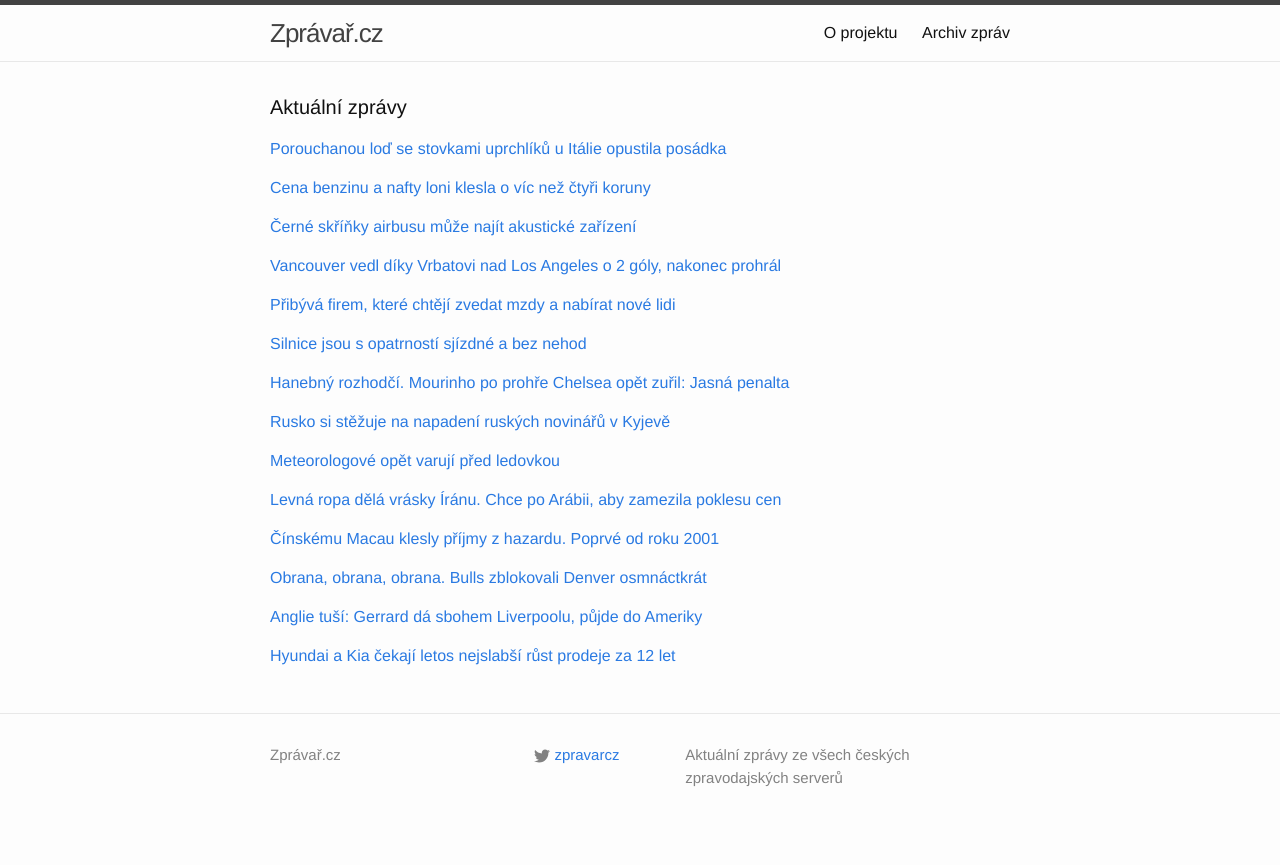
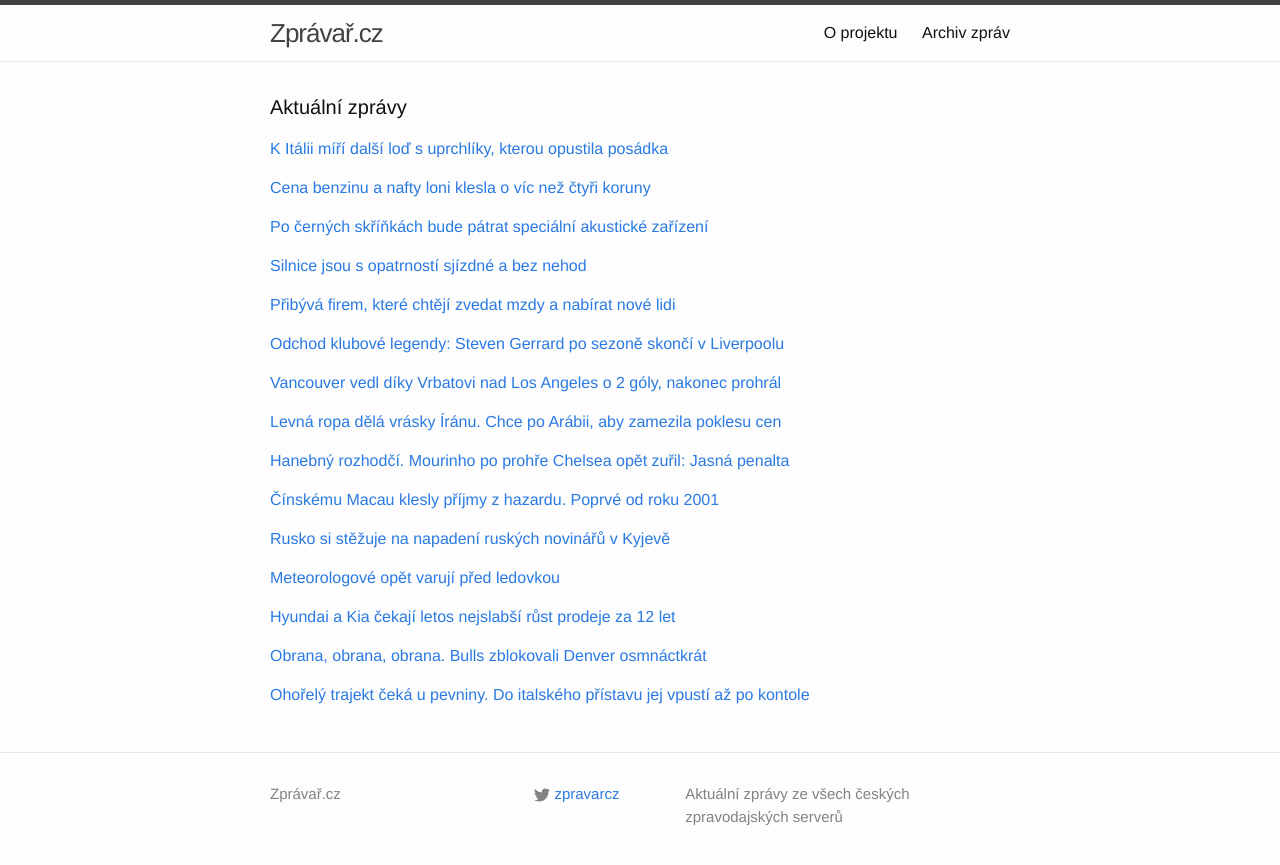
Before and after one commit to adliska/zpravar, a Jekyll site: the page built from index.html, in a window 1280 px wide. Shown: the top 865 px of the page. Built offline with Jekyll 4.4.1, drawn with Linux system fonts in a browser that asks for light colours.

Commit message:
zpravar news update

```diff
--- a/index.html
+++ b/index.html
@@ -5,9 +5,11 @@ layout: default
 <div class="home">
     <h1 class="page-heading">Aktuální zprávy</h1>
 
-<p><a href="javascript:;" onclick="toggle_visibility('zpravy0')">Porouchanou loď se stovkami uprchlíků u Itálie opustila posádka</a></p>
+<p><a href="javascript:;" onclick="toggle_visibility('zpravy0')">K Itálii míří další loď s uprchlíky, kterou opustila posádka</a></p>
 <div id="zpravy0" style="display:none">
 <ul>
+<li><a href=http://zpravy.e15.cz/zahranicni/udalosti/k-italii-miri-dalsi-lod-s-uprchliky-kterou-opustila-posadka-1149504>K Itálii míří další loď s uprchlíky, kterou opustila posádka - zpravy.e15.cz</a></li>
+<li><a href=http://www.rozhlas.cz/_zprava/italska-pobrezni-policie-zachranuje-dalsi-lod-s-uprchliky-kterou-opustila-posadka--1438651>Italská pobřežní policie zachraňuje další loď s uprchlíky, kterou opustila posádka - www.rozhlas.cz</a></li>
 <li><a href=http://www.ceskatelevize.cz/ct24/svet/296904-porouchanou-lod-se-stovkami-uprchliku-u-italie-opustila-posadka/>Porouchanou loď se stovkami uprchlíků u Itálie opustila posádka - www.ceskatelevize.cz</a></li>
 <li><a href=http://www.novinky.cz/zahranicni/evropa/357618-u-italskych-brehu-je-dalsi-lod-s-uprchliky-bez-posadky.html>U italských břehů je další loď s uprchlíky bez posádky - www.novinky.cz</a></li>
 <li><a href=https://echo24.cz/a/wPr8Y>K Itálii míří další loď bez posádky plná uprchlíků - echo24.cz</a></li>
@@ -31,9 +33,10 @@ layout: default
 <li><a href=http://www.tyden.cz/rubriky/byznys/cesko/benzin-za-rok-zlevnil-o-ctyri-koruny-praha-nad-venkovem_328865.html>Benzin za rok zlevnil o čtyři koruny. Praha nad \"venkovem\" - www.tyden.cz</a></li>
 <li><a href=http://www.financninoviny.cz/zpravodajstvi/zpravy/od-pulky-prosince-klesla-cena-benzinu-o-1-40-kc-za-rok-o-4-20-kc/1164225>Od půlky prosince klesla cena benzinu o 1,40 Kč, za rok o 4,20 Kč - www.financninoviny.cz</a></li>
 </ul>
-</div><p><a href="javascript:;" onclick="toggle_visibility('zpravy2')">Černé skříňky airbusu může najít akustické zařízení</a></p>
+</div><p><a href="javascript:;" onclick="toggle_visibility('zpravy2')">Po černých skříňkách bude pátrat speciální akustické zařízení</a></p>
 <div id="zpravy2" style="display:none">
 <ul>
+<li><a href=http://www.ceskatelevize.cz/ct24/svet/296912-po-cernych-skrinkach-bude-patrat-specialni-akusticke-zarizeni/>Po černých skříňkách bude pátrat speciální akustické zařízení - www.ceskatelevize.cz</a></li>
 <li><a href=http://zpravy.aktualne.cz/zahranici/cerne-skrinky-airbusu-muze-najit-akusticke-zarizeni/r~ad27f83a925211e49fc3002590604f2e/>Černé skříňky airbusu může najít akustické zařízení - zpravy.aktualne.cz</a></li>
 <li><a href=http://www.tyden.cz/rubriky/zahranici/asie-a-oceanie/pokusil-se-airbus-pristat-na-vode-odpovedi-cerne-skrinky_328855.html>Pokusil se airbus přistát na vodě? Odpovědí černé skříňky - www.tyden.cz</a></li>
 <li><a href=http://zahranicni.ihned.cz/asie-a-pacifik-cina/c1-63324160-hledani-cernych-skrinek-zriceneho-letadla-komplikuje-pocasi>Hledání černých skříněk zříceného letadla komplikuje počasí - zahranicni.ihned.cz</a></li>
@@ -59,74 +62,83 @@ layout: default
 <li><a href=http://byznys.ihned.cz/c1-63323960-pribylo-firem-ktere-chteji-zvedat-mzdy-a-nabirat-zamestnance>Přibylo firem, které chtějí zvedat mzdy a nabírat zaměstnance - byznys.ihned.cz</a></li>
 <li><a href=http://www.financninoviny.cz/zpravodajstvi/zpravy/pruzkum-pribyva-firem-ktere-chteji-zvedat-mzdy-a-nabirat-lidi/1164177>Průzkum: Přibývá firem, které chtějí zvedat mzdy a nabírat lidi - www.financninoviny.cz</a></li>
 </ul>
-</div><p><a href="javascript:;" onclick="toggle_visibility('zpravy5')">Silnice jsou s opatrností sjízdné a bez nehod</a></p>
+</div><p><a href="javascript:;" onclick="toggle_visibility('zpravy5')">Odchod klubové legendy: Steven Gerrard po sezoně skončí v Liverpoolu</a></p>
 <div id="zpravy5" style="display:none">
 <ul>
-<li><a href=http://www.novinky.cz/domaci/357621-silnice-jsou-s-opatrnosti-sjizdne-a-bez-nehod.html>Silnice jsou s opatrností sjízdné a bez nehod - www.novinky.cz</a></li>
-<li><a href=http://www.lidovky.cz/silnice-jsou-v-krajich-sjizdne-naledi-se-tvori-na-horach-pja-/zpravy-domov.aspx?c=A150102_082459_ln_domov_ele>Silnice jsou v krajích sjízdné, náledí se tvoří na horách  - www.lidovky.cz</a></li>
-<li><a href=http://www.denik.cz/z_domova/na-silnicich-opatrne-dopravu-komplikuje-mlha-a-ledovka-20150102.html>Na silnicích opatrně. Dopravu komplikuje mlha a ledovka - www.denik.cz</a></li>
-<li><a href=http://zpravy.idnes.cz/situace-na-silnicich-ledovka-dgr-/domaci.aspx?c=A150102_073424_domaci_jj>Dopravu místy komplikuje námraza, ve vyšší polohách i rozbředlý sníh - zpravy.idnes.cz</a></li>
-<li><a href=http://www.ceskenoviny.cz/zpravy/zpravy/silnice-jsou-se-zvysenou-opatrnosti-sjizdne/1164193>Silnice jsou se zvýšenou opatrností sjízdné - www.ceskenoviny.cz</a></li>
+<li><a href=http://www.rozhlas.cz/_zprava/odchod-klubove-legendy-steven-gerrard-po-sezone-skonci-v-liverpoolu--1438650>Odchod klubové legendy: Steven Gerrard po sezoně skončí v Liverpoolu - www.rozhlas.cz</a></li>
+<li><a href=http://fotbal.idnes.cz/fotbalista-steven-gerrard-po-sezone-odejde-z-anglickeho-klubu-liverpool-fc-1u6-/fot_zahranici.aspx?c=A150102_102924_fot_zahranici_pes>Legendární Gerrard po sezoně odejde z Liverpoolu, kariéru však nekončí - fotbal.idnes.cz</a></li>
+<li><a href=http://www.denik.cz/fotbal/anglie-tusi-gerrard-da-sbohem-liverpoolu-pujde-do-ameriky-20150102.html>Anglie tuší: Gerrard dá sbohem Liverpoolu, půjde do Ameriky - www.denik.cz</a></li>
+<li><a href=http://sport.aktualne.cz/liverpool-bez-gerrarda-legenda-ma-po-sezone-odejit-do-mls/r~1ffa8f7e925011e4ab15002590604f2e/>Liverpool bez Gerrarda? Legenda má po sezoně odejít do MLS - sport.aktualne.cz</a></li>
+<li><a href=http://www.tyden.cz/rubriky/sport/fotbal/zahranicni-souteze/klubova-ikona-gerrard-po-sezone-skonci-v-liverpoolu_328858.html>Klubová ikona Gerrard po sezoně skončí v Liverpoolu - www.tyden.cz</a></li>
 </ul>
-</div><p><a href="javascript:;" onclick="toggle_visibility('zpravy6')">Hanebný rozhodčí. Mourinho po prohře Chelsea opět zuřil: Jasná penalta</a></p>
+</div><p><a href="javascript:;" onclick="toggle_visibility('zpravy6')">Vancouver vedl díky Vrbatovi nad Los Angeles o 2 góly, nakonec prohrál</a></p>
 <div id="zpravy6" style="display:none">
+<ul>
+<li><a href=http://www.rozhlas.cz/_zprava/vancouver-vedl-diky-vrbatovi-nad-los-angeles-o-2-goly-nakonec-prohral--1438556>Vancouver vedl díky Vrbatovi nad Los Angeles o 2 góly, nakonec prohrál - www.rozhlas.cz</a></li>
+<li><a href=http://hokej.idnes.cz/hokejova-nhl-vancouver-vs-los-angeles-d8b-/nhl.aspx?c=A150102_072519_nhl_ald>Vrbata si připsal gól a asistenci, Vancouver však podlehl Los Angeles - hokej.idnes.cz</a></li>
+<li><a href=http://www.denik.cz/hokej/vrbata-dal-gol-a-na-dalsi-prihral-jeho-vancouver-ale-prohral-20150102.html>Vrbata dal gól a na další přihrál, jeho Vancouver ale prohrál - www.denik.cz</a></li>
+<li><a href=http://sport.aktualne.cz/vrbata-dal-gol-a-na-dalsi-prihral-jeho-vancouver-ale-prohra/r~c1244cea924711e4bdad0025900fea04/>Vrbata dal gól a na druhý přihrál, Vancouver stejně prohrál - sport.aktualne.cz</a></li>
+<li><a href=http://www.sportovninoviny.cz/zpravy/vrbata-dal-gol-a-na-dalsi-prihral-jeho-vancouver-ale-prohral/1164194>Vrbata dal gól a na další přihrál, jeho Vancouver ale prohrál - www.sportovninoviny.cz</a></li>
+</ul>
+</div><p><a href="javascript:;" onclick="toggle_visibility('zpravy7')">Levná ropa dělá vrásky Íránu. Chce po Arábii, aby zamezila poklesu cen</a></p>
+<div id="zpravy7" style="display:none">
+<ul>
+<li><a href=http://zpravy.e15.cz/burzy-a-trhy/komodity/levna-ropa-dela-vrasky-iranu-chce-po-arabii-aby-zamezila-poklesu-cen-1149471>Levná ropa dělá vrásky Íránu. Chce po Arábii, aby zamezila poklesu cen - zpravy.e15.cz</a></li>
+<li><a href=http://byznys.ihned.cz/c1-63324560-propad-cen-ropy-nas-vsechny-poskodi-snizme-tezbu-tlaci-iran-na-saudskou-arabii>Propad cen ropy nás všechny poškodí, snižme těžbu, tlačí Írán na Saúdskou Arábii - byznys.ihned.cz</a></li>
+<li><a href=http://byznys.ihned.cz/c1-63324560-at-saudska-arabie-zabrani-dalsimu-propadu-cen-ropy-zada-iran>Ať Saudská Arábie zabrání dalšímu propadu cen ropy, žádá Írán - byznys.ihned.cz</a></li>
+<li><a href=http://www.financninoviny.cz/zpravodajstvi/zpravy/iran-vyzval-saudskou-arabii-k-opatrenim-na-podporu-cen-ropy/1164204>Írán vyzval Saúdskou Arábii k opatřením na podporu cen ropy - www.financninoviny.cz</a></li>
+</ul>
+</div><p><a href="javascript:;" onclick="toggle_visibility('zpravy8')">Hanebný rozhodčí. Mourinho po prohře Chelsea opět zuřil: Jasná penalta</a></p>
+<div id="zpravy8" style="display:none">
 <ul>
 <li><a href=http://www.denik.cz/fotbal/hanebny-rozhodci-mourinho-po-prohre-chelsea-opet-zuril-jasna-penalta-20150102.html>Hanebný rozhodčí. Mourinho po prohře Chelsea opět zuřil: Jasná penalta - www.denik.cz</a></li>
 <li><a href=http://www.tyden.cz/rubriky/sport/fotbal/zahranicni-souteze/debakl-chelsea-mourinho-vse-svedl-na-rozhodciho-a-smulu_328871.html>Debakl Chelsea? Mourinho vše svedl na rozhodčího a smůlu - www.tyden.cz</a></li>
 <li><a href=http://www.sportovninoviny.cz/zpravy/mourinho-z-prohry-chelsea-s-tottenhamem-obvinil-rozhodciho/1164240>Mourinho z prohry Chelsea s Tottenhamem obvinil rozhodčího - www.sportovninoviny.cz</a></li>
 <li><a href=http://sport.aktualne.cz/mourinho-nadaval-na-sudiho-debakl-zazil-teprve-podruhe/r~69636990924d11e4a7d8002590604f2e/>Mourinho nadával na sudího. Debakl zažil teprve podruhé - sport.aktualne.cz</a></li>
 </ul>
-</div><p><a href="javascript:;" onclick="toggle_visibility('zpravy7')">Rusko si stěžuje na napadení ruských novinářů v Kyjevě</a></p>
-<div id="zpravy7" style="display:none">
+</div><p><a href="javascript:;" onclick="toggle_visibility('zpravy9')">Čínskému Macau klesly příjmy z hazardu. Poprvé od roku 2001</a></p>
+<div id="zpravy9" style="display:none">
+<ul>
+<li><a href=http://zpravy.e15.cz/byznys/obchod-a-sluzby/cinskemu-macau-klesly-prijmy-z-hazardu-poprve-od-roku-2001-1149478>Čínskému Macau klesly příjmy z hazardu. Poprvé od roku 2001 - zpravy.e15.cz</a></li>
+<li><a href=http://www.denik.cz/ekonomika/prijmy-z-hazardu-na-macau-loni-poprve-od-2001-klesly-20150102.html>Příjmy z hazardu na Macau loni poprvé od 2001 klesly - www.denik.cz</a></li>
+<li><a href=http://zpravy.e15.cz/byznys/obchod-a-sluzby/macau-klesly-prijmy-z-hazardu-poprve-od-roku-2001-1149478>Macau klesly příjmy z hazardu. Poprvé od roku 2001 - zpravy.e15.cz</a></li>
+<li><a href=http://www.financninoviny.cz/zpravodajstvi/zpravy/prijmy-z-hazardu-na-macau-loni-poprve-od-2001-klesly/1164214>Příjmy z hazardu na Macau loni poprvé od 2001 klesly - www.financninoviny.cz</a></li>
+</ul>
+</div><p><a href="javascript:;" onclick="toggle_visibility('zpravy10')">Rusko si stěžuje na napadení ruských novinářů v Kyjevě</a></p>
+<div id="zpravy10" style="display:none">
 <ul>
 <li><a href=http://www.novinky.cz/zahranicni/evropa/357623-rusko-si-stezuje-na-napadeni-ruskych-novinaru-v-kyjeve.html>Rusko si stěžuje na napadení ruských novinářů v Kyjevě - www.novinky.cz</a></li>
 <li><a href=http://zahranicni.ihned.cz/rusko/c1-63324760-do-nebe-volajici-pronasledovani-kritizuje-kreml-napadeni-ruskych-novinaru-na-ukrajine>"Do nebe volající pronásledování," kritizuje Kreml napadení ruských novinářů na Ukrajině - zahranicni.ihned.cz</a></li>
 <li><a href=http://zahranicni.ihned.cz/rusko/c1-63324760-do-nebe-volajici-pronasledovani-mysli-si-kreml-o-napadeni-ruske-reporterky>"Do nebe volající pronásledování", myslí si Kreml o napadení ruské reportérky - zahranicni.ihned.cz</a></li>
 <li><a href=http://www.tyden.cz/rubriky/zahranici/rusko-a-okoli/utok-na-svobodu-slova-zuri-moskva-po-utoku-v-kyjeve_328863.html>Útok na svobodu slova! zuří Moskva po útoku v Kyjevě - www.tyden.cz</a></li>
 </ul>
-</div><p><a href="javascript:;" onclick="toggle_visibility('zpravy8')">Meteorologové opět varují před ledovkou</a></p>
-<div id="zpravy8" style="display:none">
+</div><p><a href="javascript:;" onclick="toggle_visibility('zpravy11')">Meteorologové opět varují před ledovkou</a></p>
+<div id="zpravy11" style="display:none">
 <ul>
 <li><a href=http://www.novinky.cz/domaci/357625-meteorologove-opet-varuji-pred-ledovkou.html>Meteorologové opět varují před ledovkou - www.novinky.cz</a></li>
 <li><a href=http://www.tyden.cz/rubriky/domaci/pocasi/hrozi-ledovka-varuji-meteorologove-v-casti-cech_328867.html>Hrozí ledovka, varují meteorologové v části Čech - www.tyden.cz</a></li>
 <li><a href=http://www.ceskenoviny.cz/zpravy/zpravy/na-severozapade-cech-se-muze-tvorit-ledovka/1164238>Na severozápadě Čech se může tvořit ledovka - www.ceskenoviny.cz</a></li>
 <li><a href=http://www.denik.cz/z_domova/na-severozapade-cech-se-muze-dopoledne-tvorit-ledovka-20150102.html>Na severozápadě Čech se může dopoledne tvořit ledovka - www.denik.cz</a></li>
 </ul>
-</div><p><a href="javascript:;" onclick="toggle_visibility('zpravy9')">Levná ropa dělá vrásky Íránu. Chce po Arábii, aby zamezila poklesu cen</a></p>
-<div id="zpravy9" style="display:none">
+</div><p><a href="javascript:;" onclick="toggle_visibility('zpravy12')">Hyundai a Kia čekají letos nejslabší růst prodeje za 12 let</a></p>
+<div id="zpravy12" style="display:none">
 <ul>
-<li><a href=http://zpravy.e15.cz/burzy-a-trhy/komodity/levna-ropa-dela-vrasky-iranu-chce-po-arabii-aby-zamezila-poklesu-cen-1149471>Levná ropa dělá vrásky Íránu. Chce po Arábii, aby zamezila poklesu cen - zpravy.e15.cz</a></li>
-<li><a href=http://byznys.ihned.cz/c1-63324560-propad-cen-ropy-nas-vsechny-poskodi-snizme-tezbu-tlaci-iran-na-saudskou-arabii>Propad cen ropy nás všechny poškodí, snižme těžbu, tlačí Írán na Saúdskou Arábii - byznys.ihned.cz</a></li>
-<li><a href=http://byznys.ihned.cz/c1-63324560-at-saudska-arabie-zabrani-dalsimu-propadu-cen-ropy-zada-iran>Ať Saudská Arábie zabrání dalšímu propadu cen ropy, žádá Írán - byznys.ihned.cz</a></li>
-<li><a href=http://www.financninoviny.cz/zpravodajstvi/zpravy/iran-vyzval-saudskou-arabii-k-opatrenim-na-podporu-cen-ropy/1164204>Írán vyzval Saúdskou Arábii k opatřením na podporu cen ropy - www.financninoviny.cz</a></li>
+<li><a href=http://zpravy.e15.cz/byznys/prumysl-a-energetika/hyundai-a-kia-cekaji-letos-nejslabsi-rust-prodeje-za-12-let-1149481>Hyundai a Kia čekají letos nejslabší růst prodeje za 12 let - zpravy.e15.cz</a></li>
+<li><a href=http://byznys.ihned.cz/c1-63324360-hyundai-a-kia-cekaji-letos-nejslabsi-rust-prodeje-za-poslednich-12-let>Hyundai a Kia čekají letos nejslabší růst prodeje za posledních 12 let - byznys.ihned.cz</a></li>
+<li><a href=http://www.financninoviny.cz/zpravodajstvi/zpravy/hyundai-a-kia-cekaji-letos-nejslabsi-rust-prodeje-za-12-let/1164203>Hyundai a Kia čekají letos nejslabší růst prodeje za 12 let - www.financninoviny.cz</a></li>
 </ul>
-</div><p><a href="javascript:;" onclick="toggle_visibility('zpravy10')">Čínskému Macau klesly příjmy z hazardu. Poprvé od roku 2001</a></p>
-<div id="zpravy10" style="display:none">
-<ul>
-<li><a href=http://zpravy.e15.cz/byznys/obchod-a-sluzby/cinskemu-macau-klesly-prijmy-z-hazardu-poprve-od-roku-2001-1149478>Čínskému Macau klesly příjmy z hazardu. Poprvé od roku 2001 - zpravy.e15.cz</a></li>
-<li><a href=http://www.denik.cz/ekonomika/prijmy-z-hazardu-na-macau-loni-poprve-od-2001-klesly-20150102.html>Příjmy z hazardu na Macau loni poprvé od 2001 klesly - www.denik.cz</a></li>
-<li><a href=http://zpravy.e15.cz/byznys/obchod-a-sluzby/macau-klesly-prijmy-z-hazardu-poprve-od-roku-2001-1149478>Macau klesly příjmy z hazardu. Poprvé od roku 2001 - zpravy.e15.cz</a></li>
-<li><a href=http://www.financninoviny.cz/zpravodajstvi/zpravy/prijmy-z-hazardu-na-macau-loni-poprve-od-2001-klesly/1164214>Příjmy z hazardu na Macau loni poprvé od 2001 klesly - www.financninoviny.cz</a></li>
-</ul>
-</div><p><a href="javascript:;" onclick="toggle_visibility('zpravy11')">Obrana, obrana, obrana. Bulls zblokovali Denver osmnáctkrát</a></p>
-<div id="zpravy11" style="display:none">
+</div><p><a href="javascript:;" onclick="toggle_visibility('zpravy13')">Obrana, obrana, obrana. Bulls zblokovali Denver osmnáctkrát</a></p>
+<div id="zpravy13" style="display:none">
 <ul>
 <li><a href=http://sport.aktualne.cz/obrana-obrana-obrana-bulls-zblokovali-denver-osmnactkrat/r~5c050ab8925411e4bdad0025900fea04/>Obrana, obrana, obrana. Bulls zblokovali Denver osmnáctkrát - sport.aktualne.cz</a></li>
 <li><a href=http://sport.idnes.cz/basketbalova-nba-0kd-/basket.aspx?c=A150102_085119_sport-basket_ald>Chicago zvrátilo duel s Denverem i díky rekordním osmnácti blokům - sport.idnes.cz</a></li>
 <li><a href=http://www.denik.cz/ostatni_sport/chicago-si-pomohlo-k-vyhre-nad-basketbalisty-denveru-18-bloky-20150102.html>Chicago si pomohlo k výhře nad basketbalisty Denveru 18 bloky - www.denik.cz</a></li>
 </ul>
-</div><p><a href="javascript:;" onclick="toggle_visibility('zpravy12')">Anglie tuší: Gerrard dá sbohem Liverpoolu, půjde do Ameriky</a></p>
-<div id="zpravy12" style="display:none">
+</div><p><a href="javascript:;" onclick="toggle_visibility('zpravy14')">Ohořelý trajekt čeká u pevniny. Do italského přístavu jej vpustí až po kontole</a></p>
+<div id="zpravy14" style="display:none">
 <ul>
-<li><a href=http://www.denik.cz/fotbal/anglie-tusi-gerrard-da-sbohem-liverpoolu-pujde-do-ameriky-20150102.html>Anglie tuší: Gerrard dá sbohem Liverpoolu, půjde do Ameriky - www.denik.cz</a></li>
-<li><a href=http://sport.aktualne.cz/liverpool-bez-gerrarda-legenda-ma-po-sezone-odejit-do-mls/r~1ffa8f7e925011e4ab15002590604f2e/>Liverpool bez Gerrarda? Legenda má po sezoně odejít do MLS - sport.aktualne.cz</a></li>
-<li><a href=http://www.tyden.cz/rubriky/sport/fotbal/zahranicni-souteze/klubova-ikona-gerrard-po-sezone-skonci-v-liverpoolu_328858.html>Klubová ikona Gerrard po sezoně skončí v Liverpoolu - www.tyden.cz</a></li>
-</ul>
-</div><p><a href="javascript:;" onclick="toggle_visibility('zpravy13')">Hyundai a Kia čekají letos nejslabší růst prodeje za 12 let</a></p>
-<div id="zpravy13" style="display:none">
-<ul>
-<li><a href=http://zpravy.e15.cz/byznys/prumysl-a-energetika/hyundai-a-kia-cekaji-letos-nejslabsi-rust-prodeje-za-12-let-1149481>Hyundai a Kia čekají letos nejslabší růst prodeje za 12 let - zpravy.e15.cz</a></li>
-<li><a href=http://byznys.ihned.cz/c1-63324360-hyundai-a-kia-cekaji-letos-nejslabsi-rust-prodeje-za-poslednich-12-let>Hyundai a Kia čekají letos nejslabší růst prodeje za posledních 12 let - byznys.ihned.cz</a></li>
-<li><a href=http://www.financninoviny.cz/zpravodajstvi/zpravy/hyundai-a-kia-cekaji-letos-nejslabsi-rust-prodeje-za-12-let/1164203>Hyundai a Kia čekají letos nejslabší růst prodeje za 12 let - www.financninoviny.cz</a></li>
+<li><a href=http://zahranicni.ihned.cz/evropa-slovensko/c1-63325560-ohorely-trajekt-ceka-u-pevniny-do-italskeho-pristavu-jej-vpusti-az-po-kontole>Ohořelý trajekt čeká u pevniny. Do italského přístavu jej vpustí až po kontole - zahranicni.ihned.cz</a></li>
+<li><a href=http://zpravy.e15.cz/zahranicni/udalosti/ohorely-vrak-trajektu-norman-atlantic-dorazil-k-pristavu-brindisi-1149491>Ohořelý vrak trajektu Norman Atlantic dorazil k přístavu Brindisi - zpravy.e15.cz</a></li>
+<li><a href=http://www.ceskenoviny.cz/zpravy/zpravy/ohorely-vrak-trajektu-norman-atlantic-dorazil-k-pristavu-brindisi/1164258>Ohořelý vrak trajektu Norman Atlantic dorazil k přístavu Brindisi - www.ceskenoviny.cz</a></li>
 </ul>
 </div></div>
```
Also changed, not shown: other parts of index.html (+6 -6 lines).
